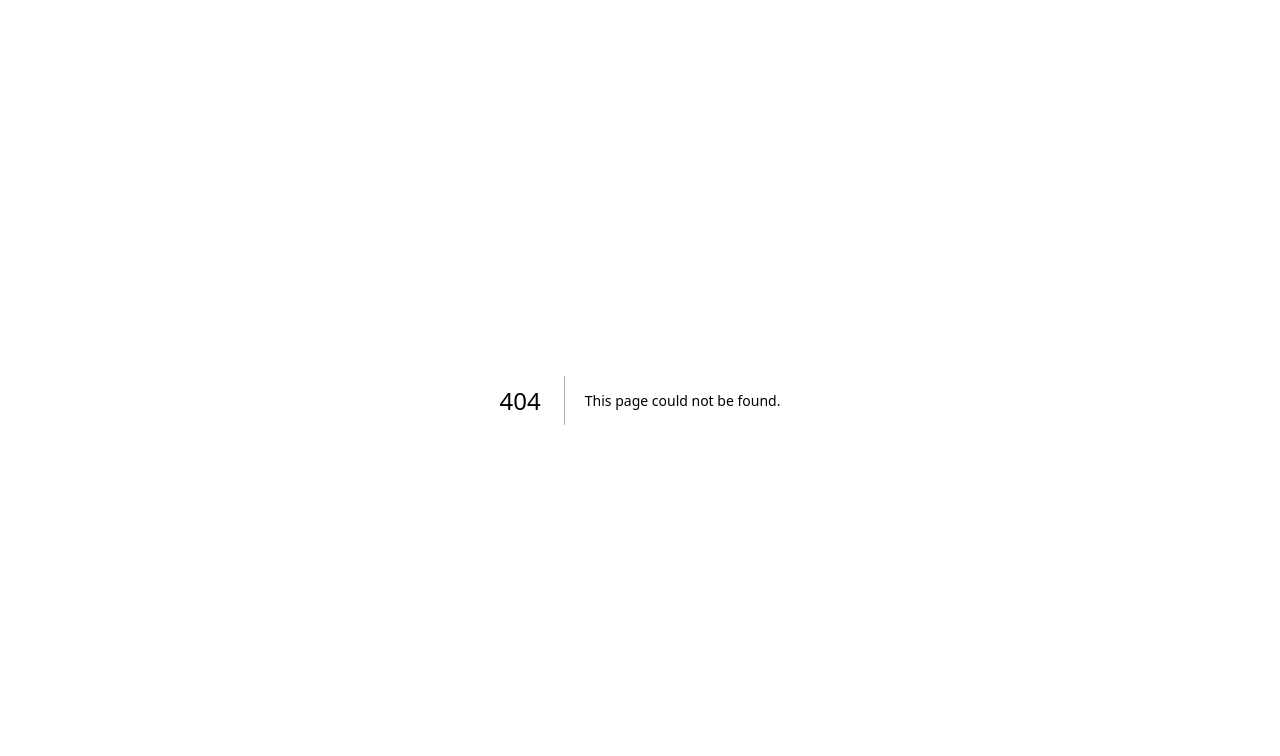
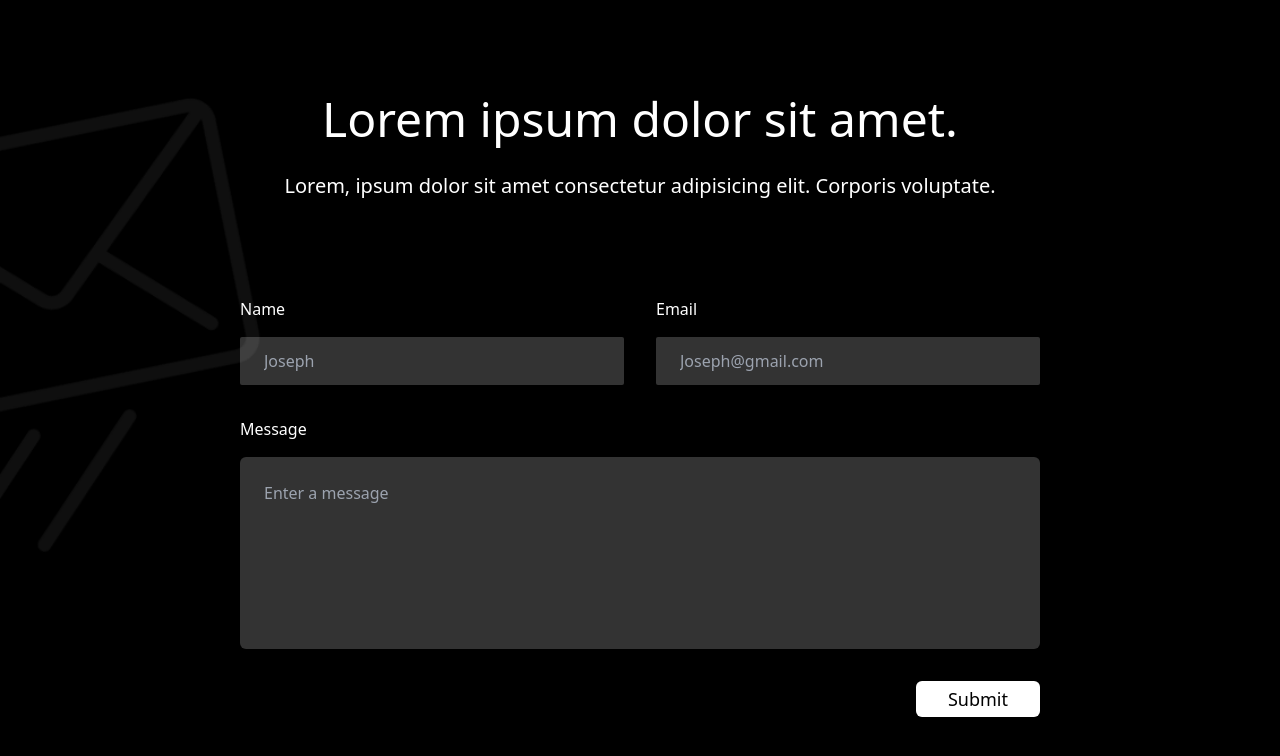
Before and after one commit to priyangsubanerjee/konnexions, a Next.js app: page /contact in a window 1280 px wide. Before the commit this address had no page. Shown: the top 756 px of the page. Built offline with nearby package versions, Linux system fonts and the light colour scheme.

Commit message:
uploading contact page

```diff
--- a/package.json
+++ b/package.json
@@ -16,6 +16,7 @@
     "postcss": "8.4.23",
     "react": "18.2.0",
     "react-dom": "18.2.0",
+    "react-icons": "^4.8.0",
     "tailwindcss": "3.3.1"
   }
 }
--- /dev/null
+++ b/pages/contact.js
@@ -0,0 +1,76 @@
+import React, { useEffect, useState } from 'react'
+
+const Contact = () => {
+    const [gmailError, setGmailError] = useState('')
+    const [formSubmit, setFormSubmit] = useState(false)
+    const [contactDetails, setContactDetails] = useState({
+        name: "",
+        email: "",
+        message: "",
+    })
+
+    useEffect(() => {
+        if (contactDetails.name.length == 0 || contactDetails.email.length == 0 || contactDetails.message.length == 0) {
+            setFormSubmit(false)
+            return;
+        }
+        else if (!contactDetails.email.includes("@")) {
+            setGmailError("Enter a valid email address")
+            setFormSubmit(false)
+            return;
+        }
+        else setFormSubmit(true);
+        setGmailError("");
+    }, [contactDetails])
+  return (
+    <>
+    <div className='flex flex-col justify-center h-screen bg-black'>
+        <img src="./images/mail.png" alt="mail" className='absolute w-[412px] top-[-10%] left-0'/>
+        <div>
+            <h1 className='text-white text-[1.5rem] md:text-[2.5rem] lg:text-[3rem] text-center max-w-[1440px] m-auto'>Lorem ipsum dolor sit amet.</h1>
+            <div className='text-white text-center mt-4 text-[.7rem] md:text-[1rem]  lg:text-[1.25rem] w-[100vw]'>Lorem, ipsum dolor sit amet consectetur adipisicing elit. Corporis voluptate.</div>
+            <div className='flex justify-center'>
+            <div className='w-[80vw] md:w-[700px] lg:w-[800px] 2xl:w-[900px] mt-8 md:mt-12 lg:mt-16'>
+                <form action="submit" >
+                    <div className='flex flex-col justify-center md:flex-row gap-8 mt-8 w-[100%]'>
+                        <div className='md:w-[50%] w-[100%]'>
+                            <div className='text-white mb-4'>Name</div>
+                            <input
+                            value={contactDetails.name}
+                            onChange={(e) => setContactDetails({...contactDetails, name: e.target.value})}
+                            className='bg-[#333] rounded-sm h-12 w-[100%] text-white px-6 outline-none'
+                            type="text" placeholder='Joseph' />
+                        </div>
+                        <div className='md:w-[50%] w-[100%]'>
+                            <div className='text-white mb-4'>Email</div>
+                            <input
+                            value={contactDetails.email}
+                            onChange={(e) => setContactDetails({...contactDetails, email: e.target.value})}
+                            className='bg-[#333] rounded-sm h-12 w-[100%] px-6 outline-none text-white'
+                            type="gmail" placeholder='Joseph@gmail.com'/>
+                        </div>
+                    </div>
+                    <div className='flex flex-col justify-center mt-8'>
+                        <div className='text-white mb-4'>Message</div>
+                        <textarea name="message"
+                            type="text"
+                            value={contactDetails.message}
+                            onChange={(e) => setContactDetails({...contactDetails, message: e.target.value})}
+                            className='w-[100%] h-[12rem] rounded-md pt-6 pl-6 bg-[#333] resize-none text-white outline-none'
+                            placeholder='Enter a message'
+                        ></textarea>
+                    </div>
+                    <div className='flex justify-between items-center'>
+                        <div className='text-red-700'>{gmailError}</div>
+                        <button disabled={!formSubmit} className='bg-white text-black text-lg py-1 px-8 rounded-md mt-8 cursor-pointer hover:bg-gray-200'>Submit</button>
+                    </div>
+                </form>
+            </div>
+            </div>
+        </div>
+    </div>
+    </>
+  )
+}
+
+export default Contact
--- a/styles/globals.css
+++ b/styles/globals.css
@@ -17,11 +17,6 @@
 }
 
 body {
-  color: rgb(var(--foreground-rgb));
-  background: linear-gradient(
-      to bottom,
-      transparent,
-      rgb(var(--background-end-rgb))
-    )
-    rgb(var(--background-start-rgb));
+  background-color: black;
+  overflow-x: hidden;
 }
--- a/tailwind.config.js
+++ b/tailwind.config.js
@@ -14,5 +14,6 @@ module.exports = {
       },
     },
   },
-  plugins: [],
+  plugins: [
+  ],
 }
```
Also changed, not shown: public/images/mail.png (added), 1 other file (tests, documents, lock files or other folders).
